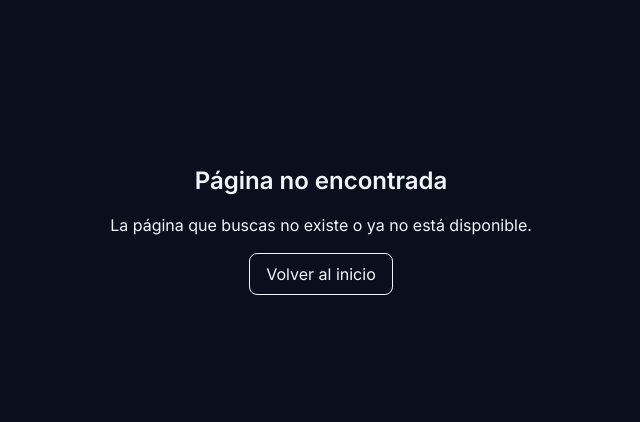
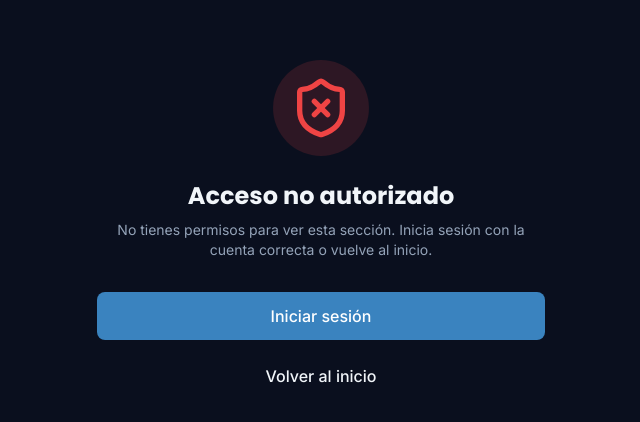
Before and after one commit to complejo-deportivo-dev/complejo-deportivo, a Next.js app: page /unauthorized in a window 1280 px wide. Before the commit this address had no page. Shown: the part 170-592 px from the top of the page, without its empty margins (319-959 px from the left). Built offline with nearby package versions, Linux system fonts and the light colour scheme.

Commit message:
fix(auth): migrar middleware a proxy de Next.js 16 y añadir página unauthorized

```diff
--- /dev/null
+++ b/src/app/unauthorized/page.tsx
@@ -0,0 +1,34 @@
+import Link from "next/link";
+import { ShieldX } from "lucide-react";
+import Button from "@/components/ui/Button";
+
+export default function UnauthorizedPage() {
+  return (
+    <main className="flex min-h-screen items-center justify-center bg-background px-4">
+      <div className="w-full max-w-md text-center">
+        <div className="mx-auto flex size-24 items-center justify-center rounded-full bg-error-soft text-error">
+          <ShieldX className="size-16" aria-hidden="true" />
+        </div>
+        <h1 className="mt-6 font-heading text-2xl font-bold text-text-primary">
+          Acceso no autorizado
+        </h1>
+        <p className="mt-2 text-sm text-text-secondary">
+          No tienes permisos para ver esta sección. Inicia sesión con la cuenta
+          correcta o vuelve al inicio.
+        </p>
+        <div className="mt-8 space-y-3">
+          <Link href="/login" className="block">
+            <Button size="lg" className="w-full">
+              Iniciar sesión
+            </Button>
+          </Link>
+          <Link href="/" className="block">
+            <Button size="lg" variant="ghost" className="w-full">
+              Volver al inicio
+            </Button>
+          </Link>
+        </div>
+      </div>
+    </main>
+  );
+}
--- a/middleware.ts
+++ b/src/proxy.ts
@@ -1,7 +1,7 @@
 import { NextResponse, type NextRequest } from "next/server";
-import { createServerClient } from "@supabase/ssr";
+import { createServerClient, type CookieOptions } from "@supabase/ssr";
 
-export async function middleware(request: NextRequest) {
+export async function proxy(request: NextRequest) {
   let response = NextResponse.next({
     request: {
       headers: request.headers,
@@ -16,14 +16,14 @@ export async function middleware(request: NextRequest) {
         get(name: string) {
           return request.cookies.get(name)?.value;
         },
-        set(name: string, value: string, options: any) {
+        set(name: string, value: string, options: CookieOptions) {
           request.cookies.set({ name, value, ...options });
           response = NextResponse.next({
             request: { headers: request.headers },
           });
           response.cookies.set({ name, value, ...options });
         },
-        remove(name: string, options: any) {
+        remove(name: string, options: CookieOptions) {
           request.cookies.set({ name, value: "", ...options });
           response = NextResponse.next({
             request: { headers: request.headers },
@@ -31,7 +31,7 @@ export async function middleware(request: NextRequest) {
           response.cookies.set({ name, value: "", ...options });
         },
       },
-    }
+    },
   );
 
   const {
```
Also changed, not shown: 1 other file (tests, documents, lock files or other folders).
